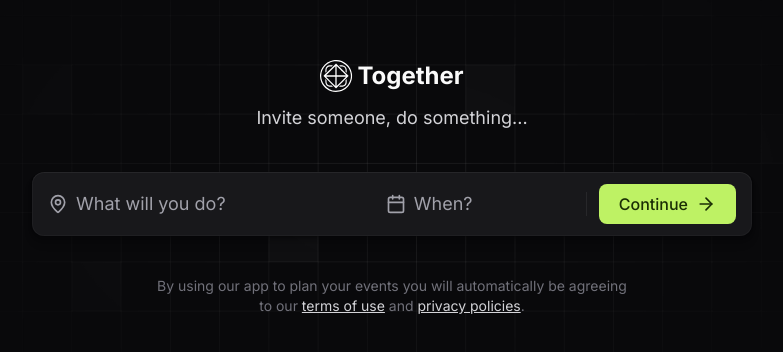
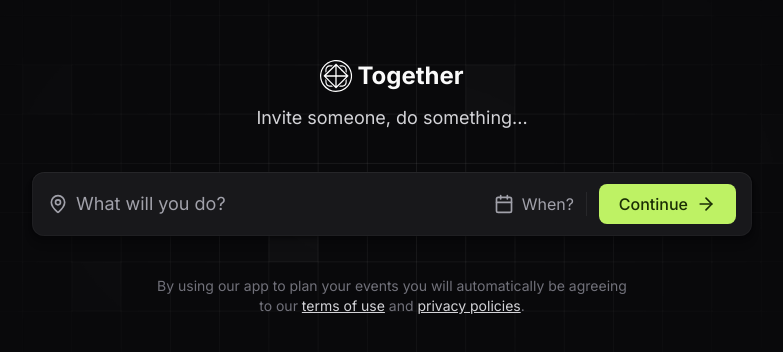
Before and after one commit to AlexandreDresch/Together, a React (Vite) app: page / in a window 1280 px wide. Shown: the part 212-564 px from the top of the page, without its empty margins (248-1031 px from the left). Built offline with nearby package versions, Linux system fonts and the light colour scheme.

Commit message:
feat: add DatePicker

```diff
--- a/package.json
+++ b/package.json
@@ -10,10 +10,12 @@
     "preview": "vite preview"
   },
   "dependencies": {
+    "date-fns": "^3.6.0",
     "localforage": "^1.10.0",
     "lucide-react": "^0.407.0",
     "match-sorter": "^6.3.4",
     "react": "^18.3.1",
+    "react-day-picker": "^8.10.1",
     "react-dom": "^18.3.1",
     "react-router-dom": "^6.24.1",
     "sort-by": "^1.2.0",
--- a/src/components/steps/destination-and-date-step.tsx
+++ b/src/components/steps/destination-and-date-step.tsx
@@ -5,6 +5,10 @@ import {
   Settings2Icon,
 } from "lucide-react";
 import Button from "../shared/button";
+import { useState } from "react";
+import { DateRange, DayPicker } from "react-day-picker";
+import "react-day-picker/dist/style.css";
+import Modal from "../shared/modal";
 
 interface DestinationAndDateStepProps {
   isGuestsInputOpen: boolean;
@@ -17,6 +21,17 @@ export default function DestinationAndDateStep({
   isGuestsInputOpen,
   openGuestsInput,
 }: DestinationAndDateStepProps) {
+  const [isDatePickerOpen, setIsDatePickerOpen] = useState(false);
+  const [selectedDays, setSelectedDays] = useState<DateRange | undefined>();
+
+  function openDatePicker() {
+    setIsDatePickerOpen(true);
+  }
+
+  function closeDatePicker() {
+    setIsDatePickerOpen(false);
+  }
+
   return (
     <div className="flex h-16 items-center gap-3 rounded-xl bg-zinc-900 px-4 shadow-shape">
       <div className="flex flex-1 items-center gap-2">
@@ -29,15 +44,27 @@ export default function DestinationAndDateStep({
         />
       </div>
 
-      <div className="flex items-center gap-2">
-        <Calendar className="size-5 text-zinc-400" />
-        <input
-          type="text"
-          placeholder="When?"
-          className="w-40 bg-transparent text-lg outline-none placeholder:text-zinc-400"
-          disabled={isGuestsInputOpen}
+      <button
+        className="flex items-center gap-2 text-left text-zinc-400"
+        disabled={isGuestsInputOpen}
+        onClick={openDatePicker}
+      >
+        <Calendar className="size-5" />
+        <span>When?</span>
+      </button>
+
+      <Modal
+        isOpen={isDatePickerOpen}
+        onClose={closeDatePicker}
+        title="Select the date"
+      >
+        <DayPicker
+          mode="range"
+          selected={selectedDays}
+          onSelect={setSelectedDays}
+
         />
-      </div>
+      </Modal>
 
       <div className="h-6 w-px bg-zinc-800" />
 
--- a/src/index.css
+++ b/src/index.css
@@ -2,6 +2,10 @@
 @tailwind components;
 @tailwind utilities;
 
-*{
-    min-width: 0;
+* {
+  min-width: 0;
 }
+
+.rdp {
+  --rdp-accent-color: #bef264;
+}
```
Also changed, not shown: 1 other file (tests, documents, lock files or other folders).
